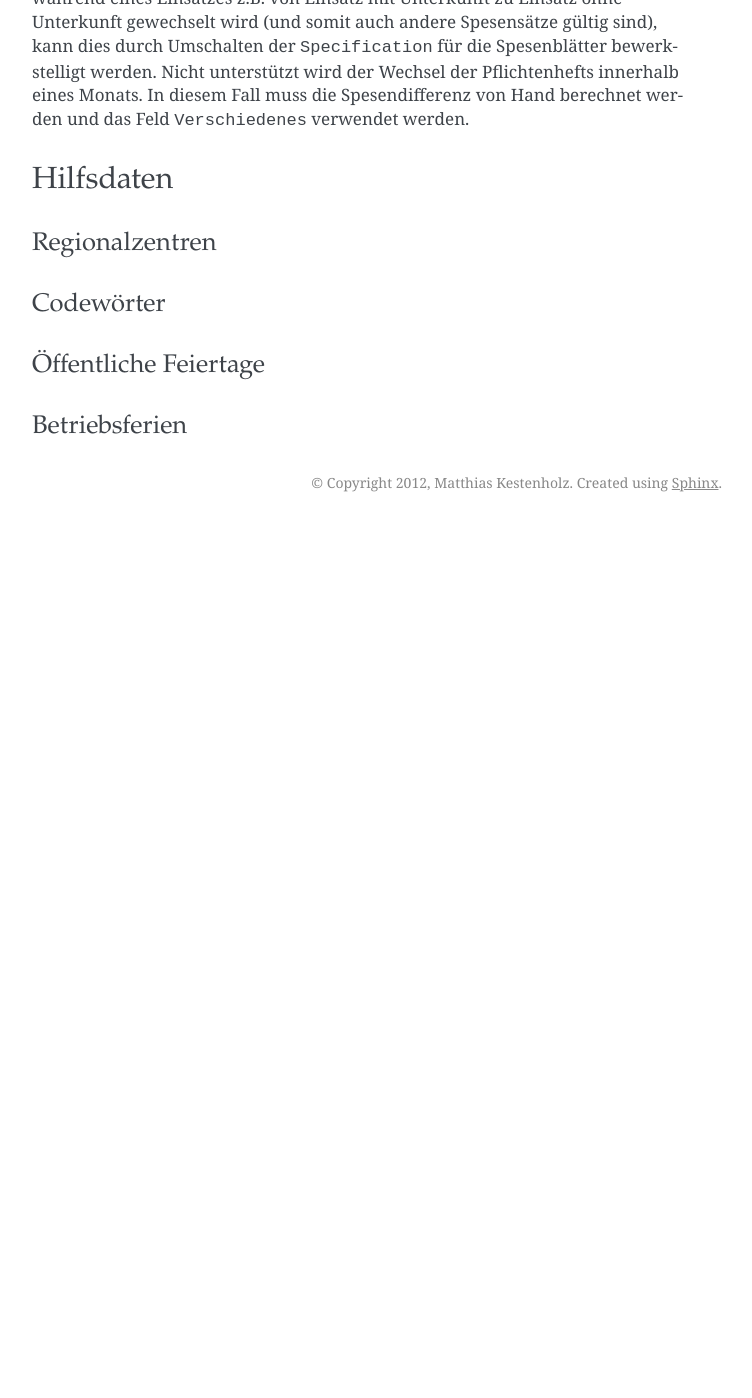
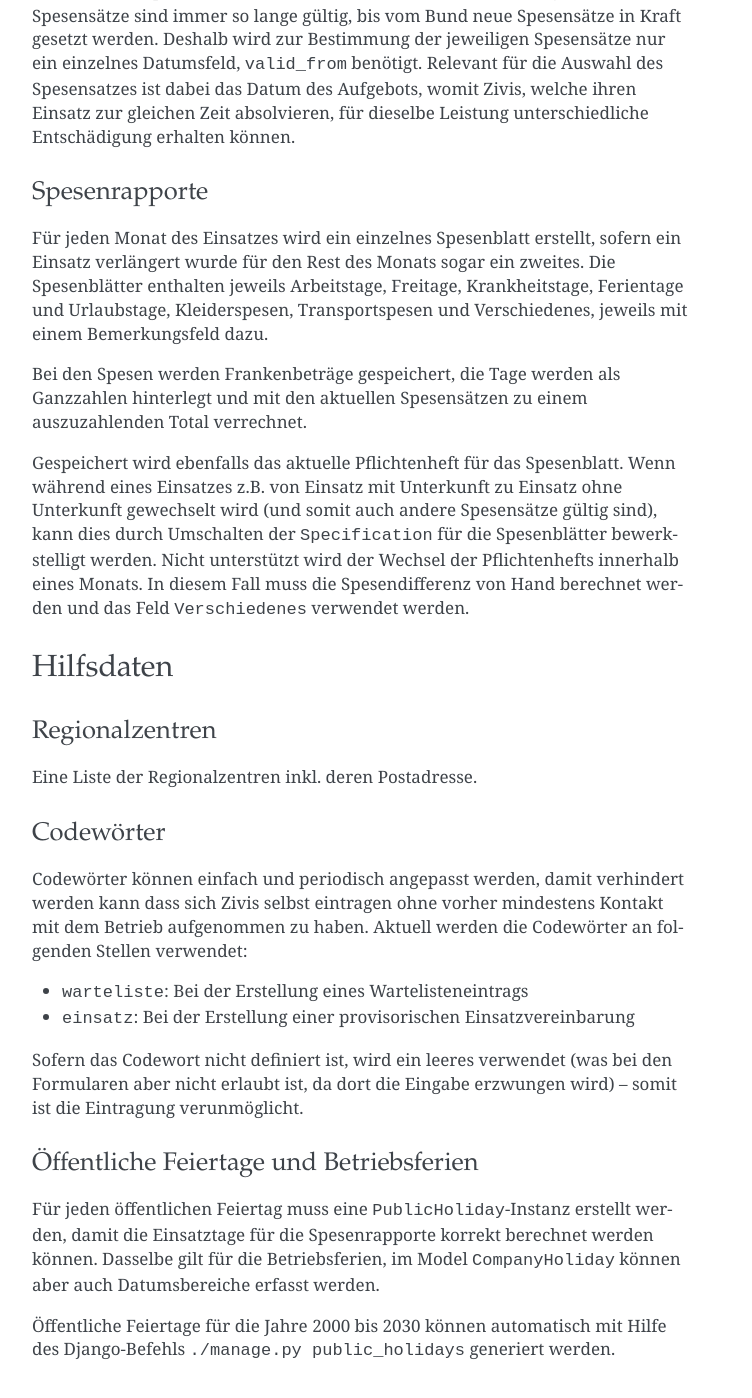
Before and after one commit to matthiask/zivinetz, a Sphinx documentation site: the page built from docs/models.rst, in a window 1280 px wide and 1400 px high, scrolled down 2162 px. Shown: the whole window, without its empty margins (388-1140 px from the left). Built offline with Sphinx 7.4.7, drawn with Linux system fonts in a browser that asks for light colours; before the commit the page ends 2684 px from its top, so only the background shows below that; some of the changed text lies outside the part shown.

Commit message:
More models documentation work

```diff
--- a/docs/models.rst
+++ b/docs/models.rst
@@ -69,6 +69,30 @@ gespeichert. Die wichtigsten Angaben sind:
   werden.
 
 
+Bewertung und Arbeitszeugnis
+~~~~~~~~~~~~~~~~~~~~~~~~~~~~
+
+Jeder Einsatz kann mit einer Note bewertet und kommentiert werden. Der
+Durchschnitt aller Bewertungen wird anschliessend im Zivinetz angezeigt.
+Dazu wird das Model ``Assessment`` verwendet.
+
+Ebenfalls können standardisierte Arbeitszeugnisse hinterlegt und nachher
+für einzelne Einsätze übernommen werden. Die Vorlagen werden mittels
+``JobReferenceTemplate``, die Arbeitszeugnisse mittels ``JobReference``
+gespeichert. Die Vorlagen sind Lückentexte, verschiedene Werte wie Name,
+Geburtsdatum, Heimatort und Einsatzzeitraum werden automatisch abgefüllt. Der
+Text des Arbeitszeugnisses kann anschliessend individuell nachbearbeitet
+werden.
+
+
+Warteliste
+~~~~~~~~~~
+
+Auf der Warteliste können sich Zivis selbst eintragen. Die Warteliste wird
+verwendet, wenn für einen bestimmten Zeitraum zuwenige Einsatzvereinbarungen
+mit Zivis vorhanden sind. Dazu wird das Model ``WaitList`` verwendet.
+
+
 Spesen
 ------
 
@@ -112,11 +136,32 @@ Hilfsdaten
 Regionalzentren
 ~~~~~~~~~~~~~~~
 
+Eine Liste der Regionalzentren inkl. deren Postadresse.
+
+
 Codewörter
 ~~~~~~~~~~
 
-Öffentliche Feiertage
-~~~~~~~~~~~~~~~~~~~~~
+Codewörter können einfach und periodisch angepasst werden, damit verhindert
+werden kann dass sich Zivis selbst eintragen ohne vorher mindestens Kontakt
+mit dem Betrieb aufgenommen zu haben. Aktuell werden die Codewörter an
+folgenden Stellen verwendet:
 
-Betriebsferien
-~~~~~~~~~~~~~~
+- ``warteliste``: Bei der Erstellung eines Wartelisteneintrags
+- ``einsatz``: Bei der Erstellung einer provisorischen Einsatzvereinbarung
+
+Sofern das Codewort nicht definiert ist, wird ein leeres verwendet (was bei
+den Formularen aber nicht erlaubt ist, da dort die Eingabe erzwungen wird) --
+somit ist die Eintragung verunmöglicht.
+
+
+Öffentliche Feiertage und Betriebsferien
+~~~~~~~~~~~~~~~~~~~~~~~~~~~~~~~~~~~~~~~~
+
+Für jeden öffentlichen Feiertag muss eine ``PublicHoliday``-Instanz erstellt
+werden, damit die Einsatztage für die Spesenrapporte korrekt berechnet werden
+können. Dasselbe gilt für die Betriebsferien, im Model ``CompanyHoliday``
+können aber auch Datumsbereiche erfasst werden.
+
+Öffentliche Feiertage für die Jahre 2000 bis 2030 können automatisch mit Hilfe
+des Django-Befehls ``./manage.py public_holidays`` generiert werden.
```
